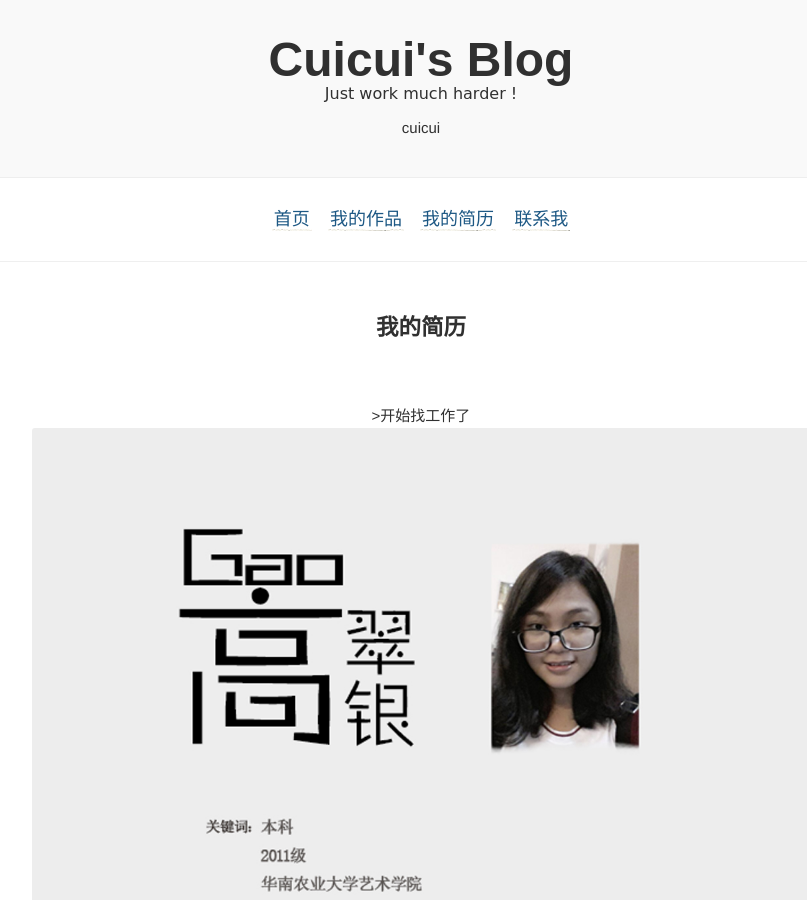
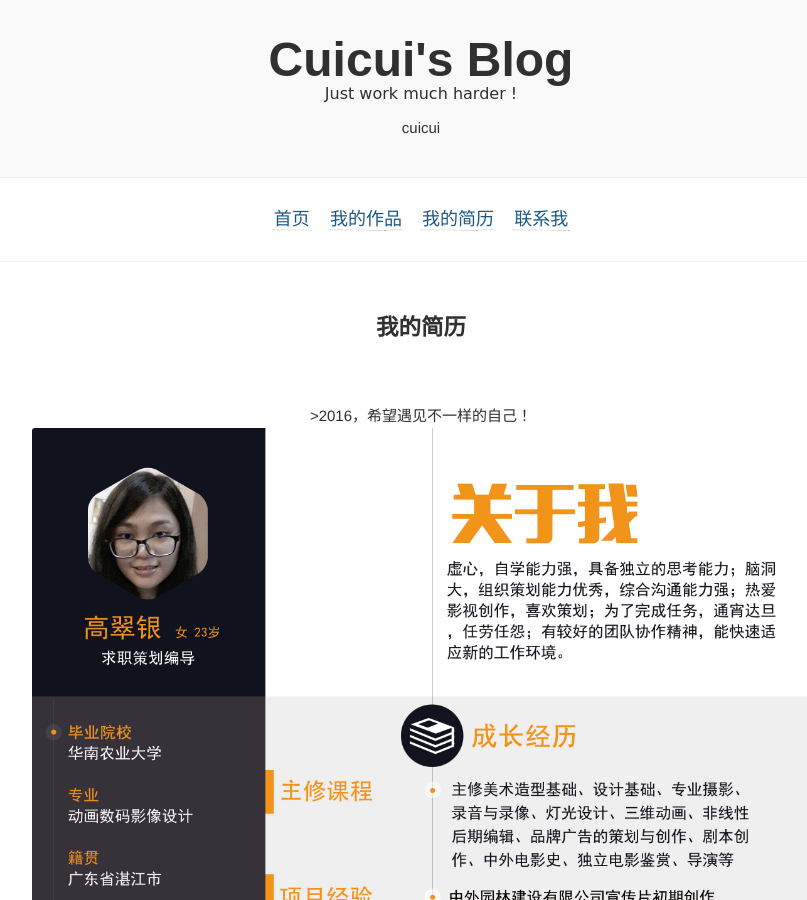
Before and after one commit to silvergao/silvergao.github.io, a Jekyll site: the page built from jianli.md, in a window 1280 px wide and 900 px high. Shown: the whole window, without its empty margins (219-1026 px from the left). Built offline with Jekyll 4.4.1, drawn with Linux system fonts in a browser that asks for light colours; Markdown is read by kramdown in place of the engine named in the settings; comment, search, counter and statistics services are not loaded.

Commit message:
update jianli

```diff
--- a/jianli.md
+++ b/jianli.md
@@ -4,7 +4,7 @@ title: 我的简历
 ---
 <center>
 
->开始找工作了
+>2016，希望遇见不一样的自己！
 
 <img src="/docs/jianli.jpg" width="100%" height="auto" />
 </center>
```
Also changed, not shown: docs/jianli.jpg, docs/jianli_.jpg (added).
